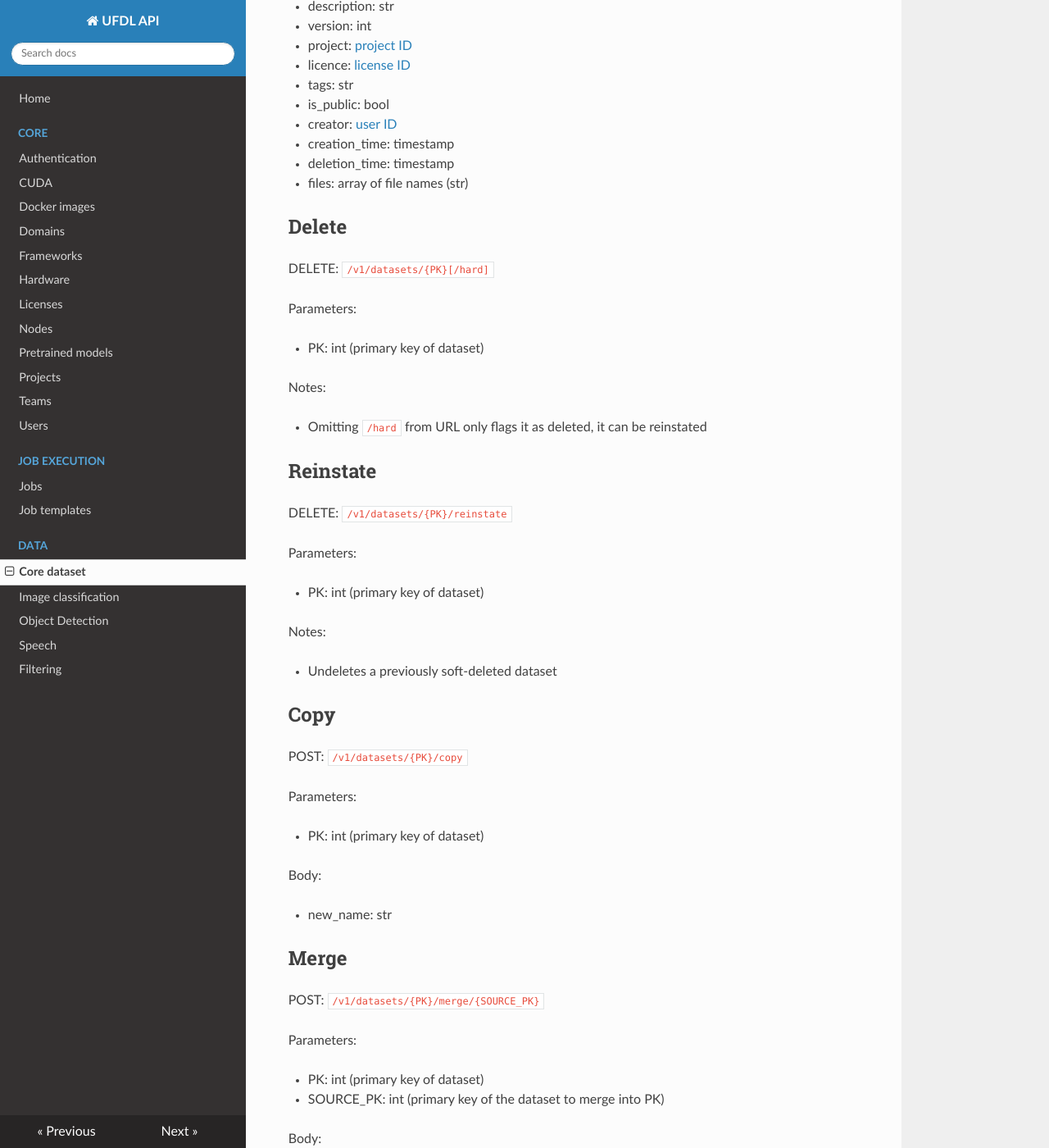
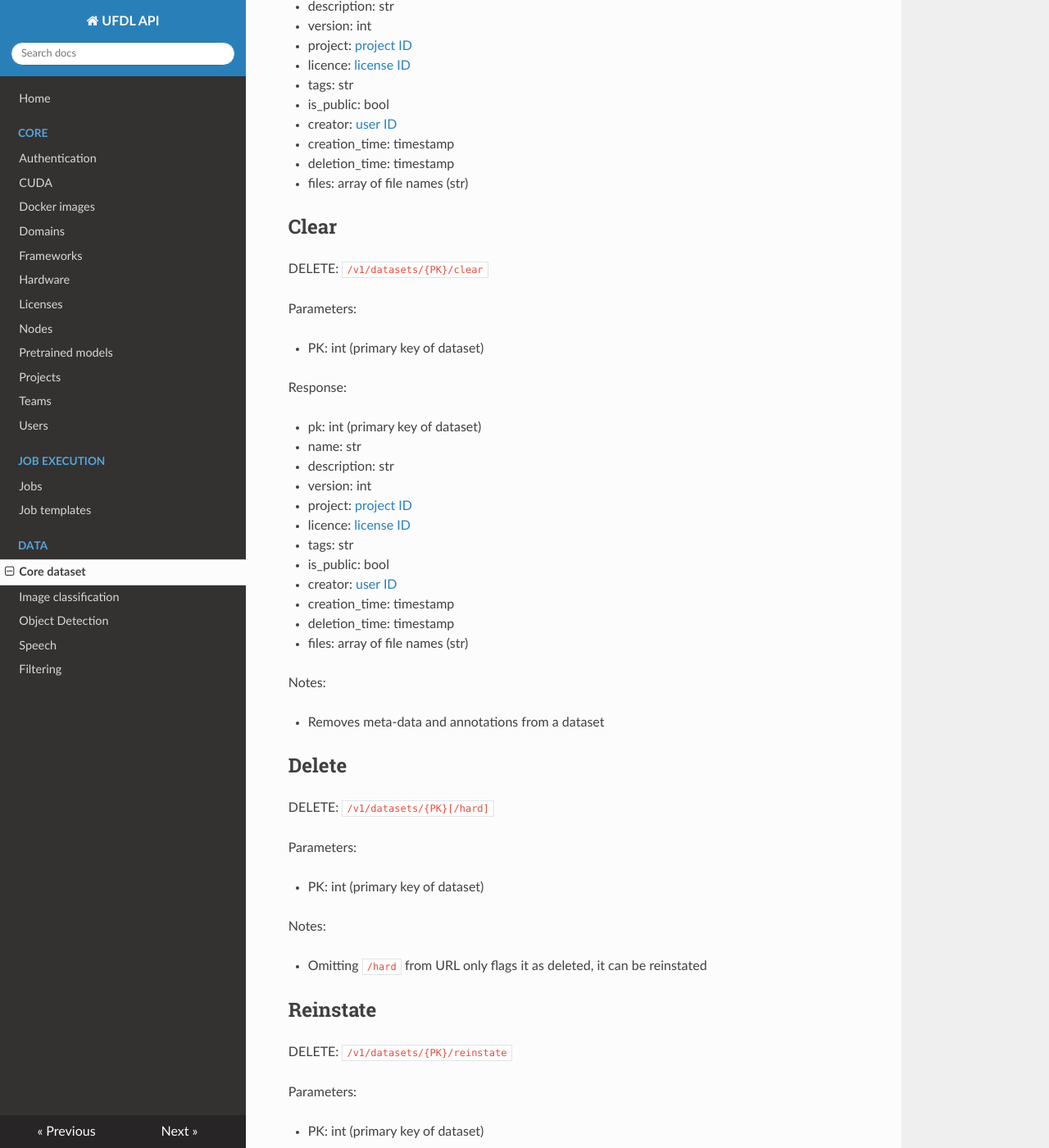
Before and after one commit to waikato-ufdl/ufdl-api, an MkDocs documentation site: the page built from docs/datasets.md, in a window 1280 px wide and 1400 px high, scrolled down 3714 px. Shown: the whole window at 82% size. Built offline with MkDocs 1.6.1, drawn with Linux system fonts in a browser that asks for light colours; nearby versions of some CDN libraries.

Commit message:
added "clear" end point for removing meta-data and annotations

```diff
--- a/docs/datasets.md
+++ b/docs/datasets.md
@@ -158,6 +158,34 @@ Response:
   * files: array of file names (str)
 
 
+## Clear
+
+DELETE: `/v1/datasets/{PK}/clear`
+
+Parameters:
+
+  * PK: int (primary key of dataset)
+
+Response:
+
+  * pk: int (primary key of dataset)
+  * name: str
+  * description: str
+  * version: int
+  * project: [project ID](projects.md)
+  * licence: [license ID](licenses.md)
+  * tags: str
+  * is_public: bool
+  * creator: [user ID](users.md)
+  * creation_time: timestamp
+  * deletion_time: timestamp
+  * files: array of file names (str)
+
+Notes:
+
+  * Removes meta-data and annotations from a dataset
+
+
 ## Delete
 
 DELETE: `/v1/datasets/{PK}[/hard]`
```
